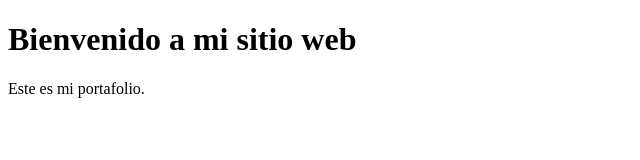
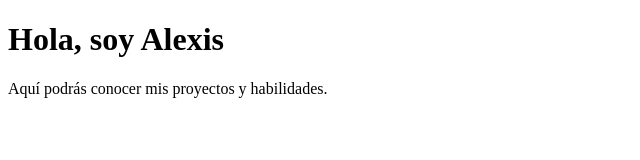
Before and after one commit to alexisterrazas-4/practica-git, a plain HTML site: page index.html in a window 1280 px wide. Shown: the whole page, without its empty margins (0-640 px from the left). Drawn offline with Linux system fonts and the light colour scheme.

Commit message:
Mejorar textos del index

```diff
--- a/index.html
+++ b/index.html
@@ -4,7 +4,7 @@
   <title>Mi Portafolio</title>
 </head>
 <body>
-  <h1>Bienvenido a mi sitio web</h1>
-  <p>Este es mi portafolio.</p>
+  <h1>Hola, soy Alexis</h1>
+  <p>Aquí podrás conocer mis proyectos y habilidades.</p>
 </body>
 </html>
```
